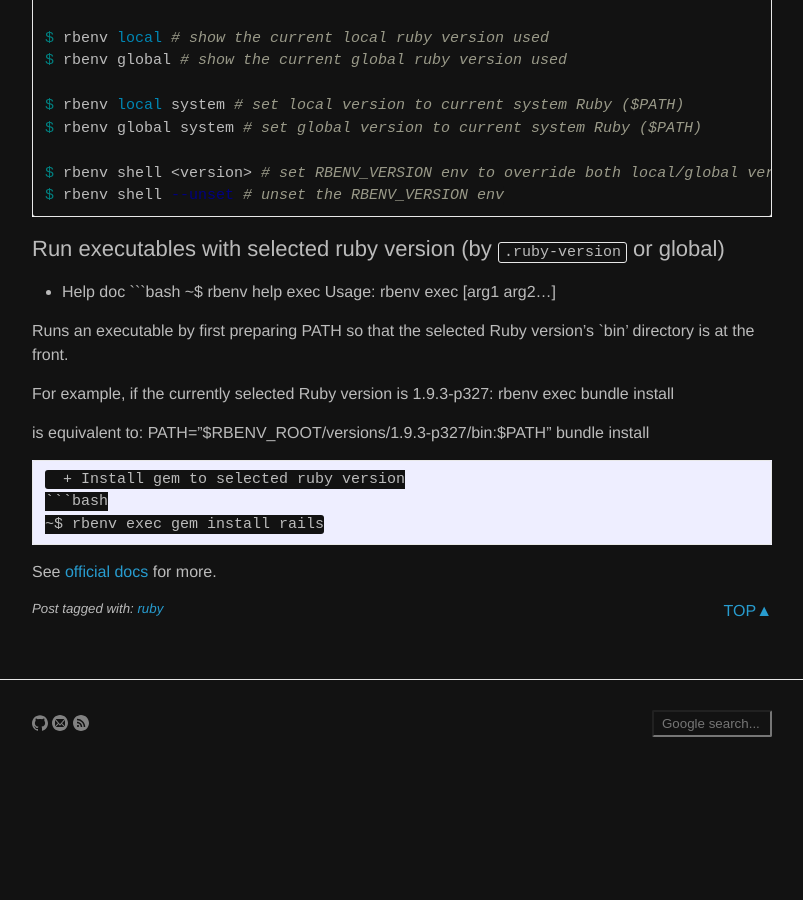
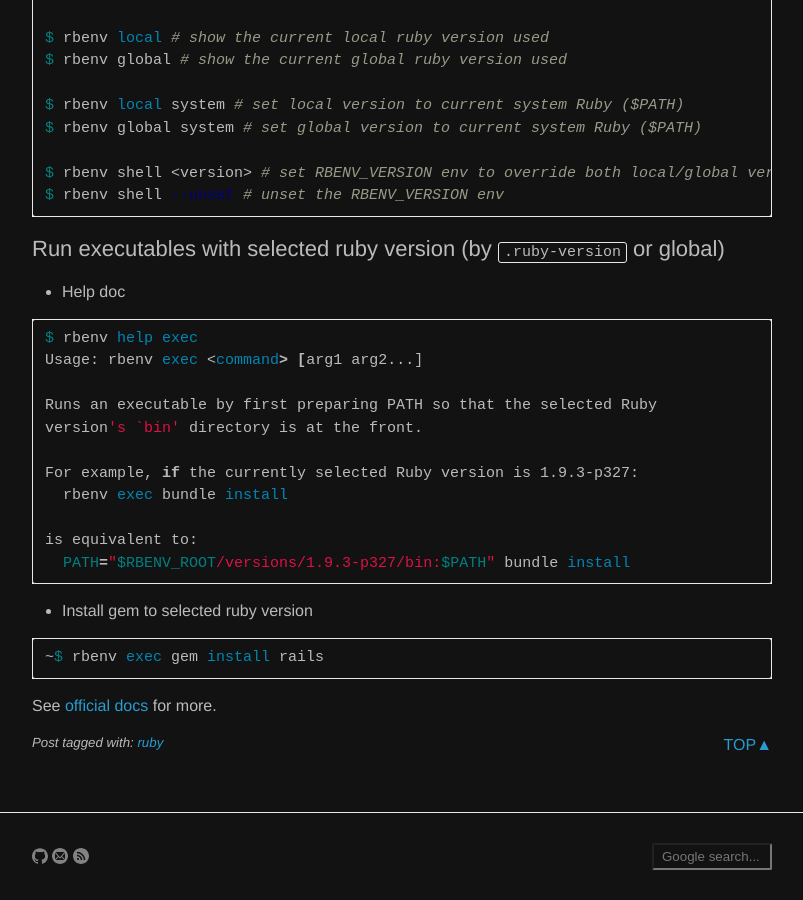
Before and after one commit to yuan-jiang/yuan-jiang.github.io, a Jekyll site: the page built from _posts/2019-01-22-rbenv-quick-commands-cheatsheet.md, in a window 1280 px wide and 900 px high, scrolled down 695 px. Shown: the whole window, without its empty margins (238-1041 px from the left). Built offline with Jekyll 4.4.1, drawn with Linux system fonts in a browser that asks for light colours; comment, search, counter and statistics services are not loaded; before the commit the page ends 1462 px from its top, so only the background shows below that.

Commit message:
Update rbenv post

````diff
--- a/_posts/2019-01-22-rbenv-quick-commands-cheatsheet.md
+++ b/_posts/2019-01-22-rbenv-quick-commands-cheatsheet.md
@@ -43,8 +43,8 @@
 ## Run executables with selected ruby version (by `.ruby-version` or global)
 
   + Help doc
-```bash
-~$ rbenv help exec
+{% highlight bash %}
+$ rbenv help exec
 Usage: rbenv exec <command> [arg1 arg2...]
 
 Runs an executable by first preparing PATH so that the selected Ruby
@@ -55,11 +55,12 @@
 
 is equivalent to:
   PATH="$RBENV_ROOT/versions/1.9.3-p327/bin:$PATH" bundle install
-```
+{% endhighlight %}
+
   + Install gem to selected ruby version
-```bash
+{% highlight bash %}
 ~$ rbenv exec gem install rails
-```
+{% endhighlight %}
 
 
 See [official docs](https://github.com/rbenv/rbenv#command-reference) for more.
````
